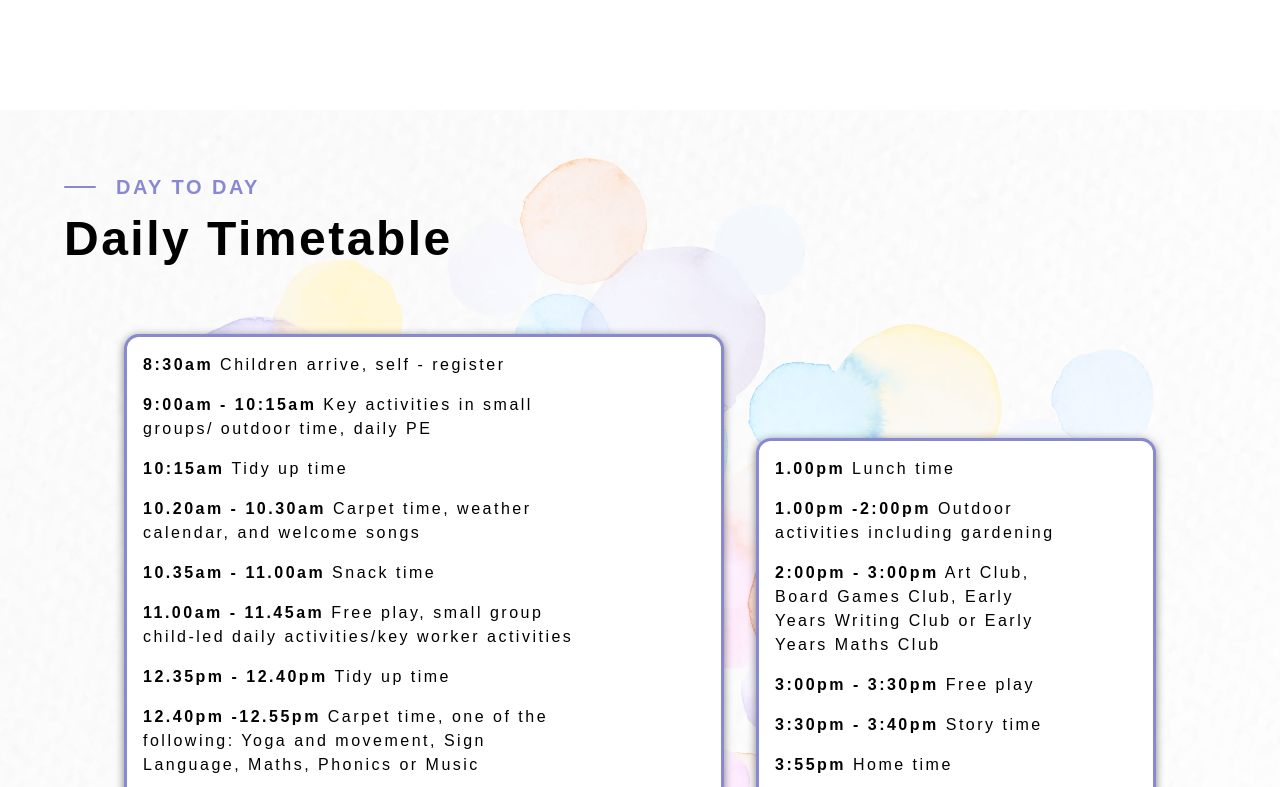
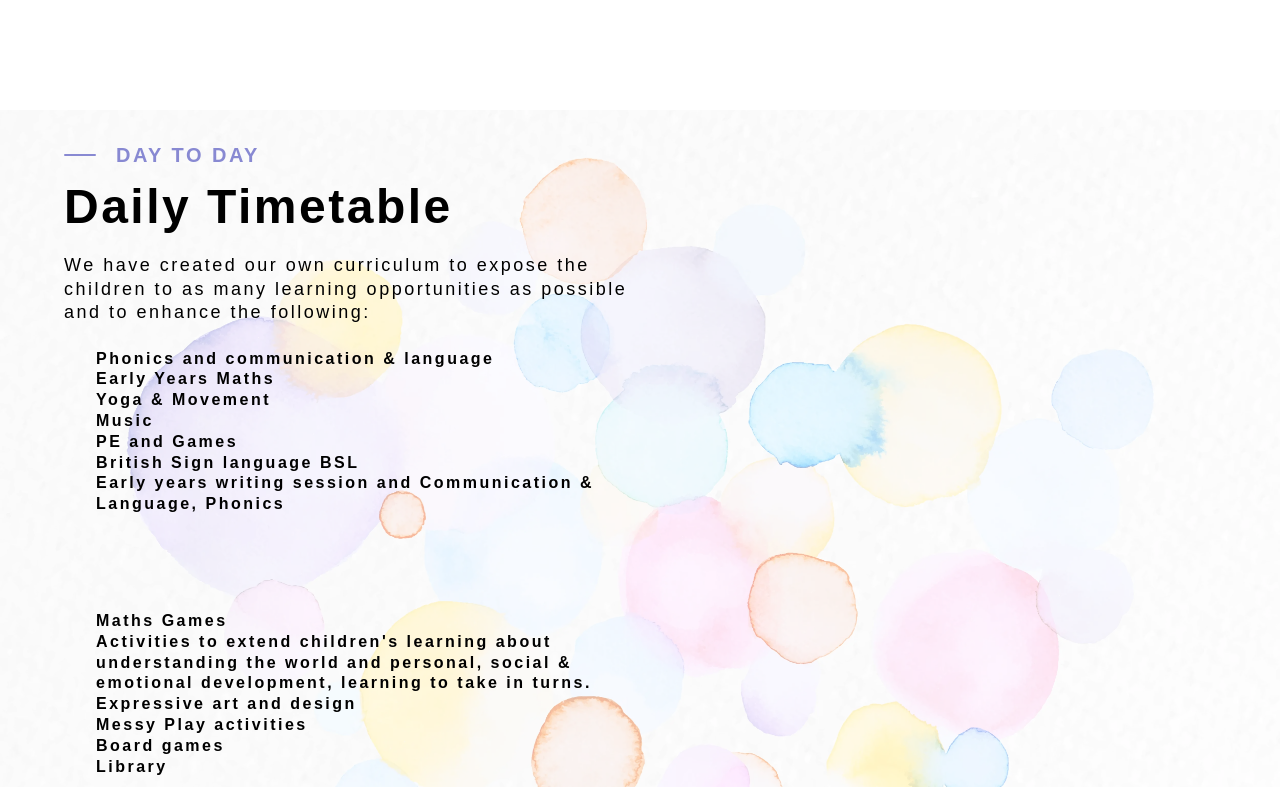
Before and after one commit to curveservices/little-learners, a React (Vite) app: page /learning-and-playing in a window 1280 px wide. Shown: the part 2953-3740 px from the top of the page. Built offline with nearby package versions, Linux system fonts and the light colour scheme.

Commit message:
helmet copy changes

```diff
--- a/src/pages/learning/index.jsx
+++ b/src/pages/learning/index.jsx
@@ -22,11 +22,11 @@ const LearningPlaying = () => {
         schemaMarkup={{
           "@context": "https://schema.org",
           "@type": "Preschool",
-          "name": "Little Learners Preschool",
-          "description":
+          name: "Little Learners Preschool",
+          description:
             "Little Learners offers a balanced curriculum combining structured play and personalised learning for preschool children aged 2–4.",
-          "educationalLevel": "Preschool",
-          "url": "https://www.littlelearnersplaygroup.com/learning-and-playing",
+          educationalLevel: "Preschool",
+          url: "https://www.littlelearnersplaygroup.com/learning-and-playing",
         }}
       />
       <div className="learning-page">
@@ -101,6 +101,37 @@ const LearningPlaying = () => {
               day to day
             </div>
             <h2>Daily Timetable</h2>
+            <p>
+              We have created our own curriculum to expose the children to as
+              many learning opportunities as possible and to enhance the
+              following:
+            </p>
+          </div>
+          <div className="unordered-list">
+            <ul>
+              <li>Phonics and communication &amp; language</li>
+              <li>Early Years Maths</li>
+              <li>Yoga &amp; Movement</li>
+              <li>Music</li>
+              <li>PE and Games</li>
+              <li>British Sign language BSL</li>
+              <li>
+                Early years writing session and Communication &amp; Language,
+                Phonics
+              </li>
+            </ul>
+            <ul>
+              <li>Maths Games</li>
+              <li>
+                Activities to extend children's learning about understanding the
+                world and personal, social &amp; emotional development, learning
+                to take in turns.
+              </li>
+              <li>Expressive art and design</li>
+              <li>Messy Play activities</li>
+              <li>Board games</li>
+              <li>Library</li>
+            </ul>
           </div>
           <div className="timetable">
             <div className="morning">
--- a/src/pages/learning/index.scss
+++ b/src/pages/learning/index.scss
@@ -14,14 +14,25 @@
 
     .third-section {
         display: flex;
-        gap: 4rem;
+        gap: 3rem;
     }
     .fourth-section {
         margin-bottom: 6rem;
     }
     .fith-section {
         .text-box {
-            padding: 4rem 0;
+            padding: 2rem 0 0;
+        }
+        .unordered-list {
+            display: flex;
+            flex-wrap: wrap;
+            gap: 4rem;
+            padding: 0 2rem 1rem;
+            font-weight: 600;
+            ul {
+                width: 50%;
+                list-style: none;
+            }
         }
         .about-image {
             position: absolute;
@@ -35,10 +46,8 @@
         .timetable {
             display: flex;
             flex-wrap: wrap;
-            gap: 2rem;
-            align-items: flex-end;
+            gap: 3rem;
             justify-content: center;
-            z-index: 1;
             .morning {
                 max-width: 600px;
                 transition: all 0.3s ease-in-out;
@@ -49,7 +58,7 @@
             }
             .afternoon {
                 width: 400px;
-                margin-bottom: 4rem;
+                margin-bottom: 6rem;
                 transition: all 0.3s ease-in-out;
                 &:hover {
                     transform: scale(1.01);
@@ -65,12 +74,10 @@
                 cursor: pointer;
                 ul {
                     list-style: none;
-                    width: 80%;
                     margin: 0;
                     padding: 1rem;
                     li {
                         margin-bottom: 1rem;
-                        line-height: 1.5;
                     }
                 }
             }
@@ -96,11 +103,20 @@
         }
 
         .fith-section {
+            .unordered-list {
+                gap: 0rem;
+                padding: 0 1rem 1rem;
 
+                ul {
+                    width: 100%;
+                    list-style: initial;
+                }
+            }
             .about-image {
                 position: absolute;
                 left: 0;
                 width: 100%;
+                height: 100vh;
                 opacity: 0.4;
                 z-index: -1;
                 object-fit: cover;
```
